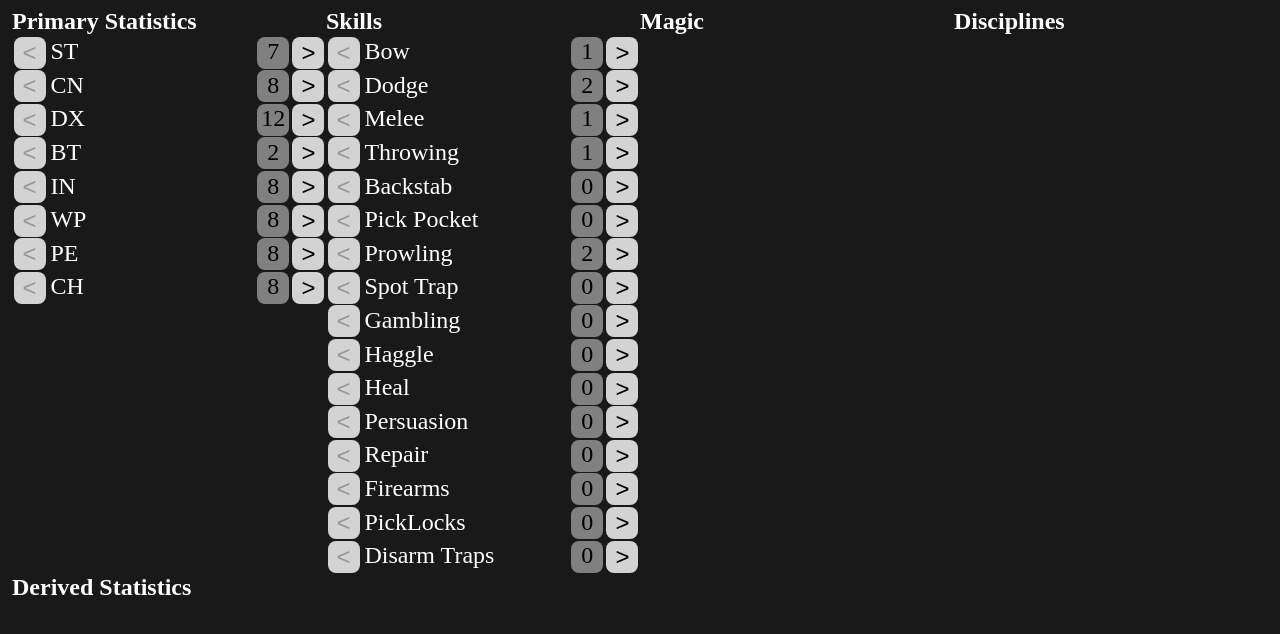
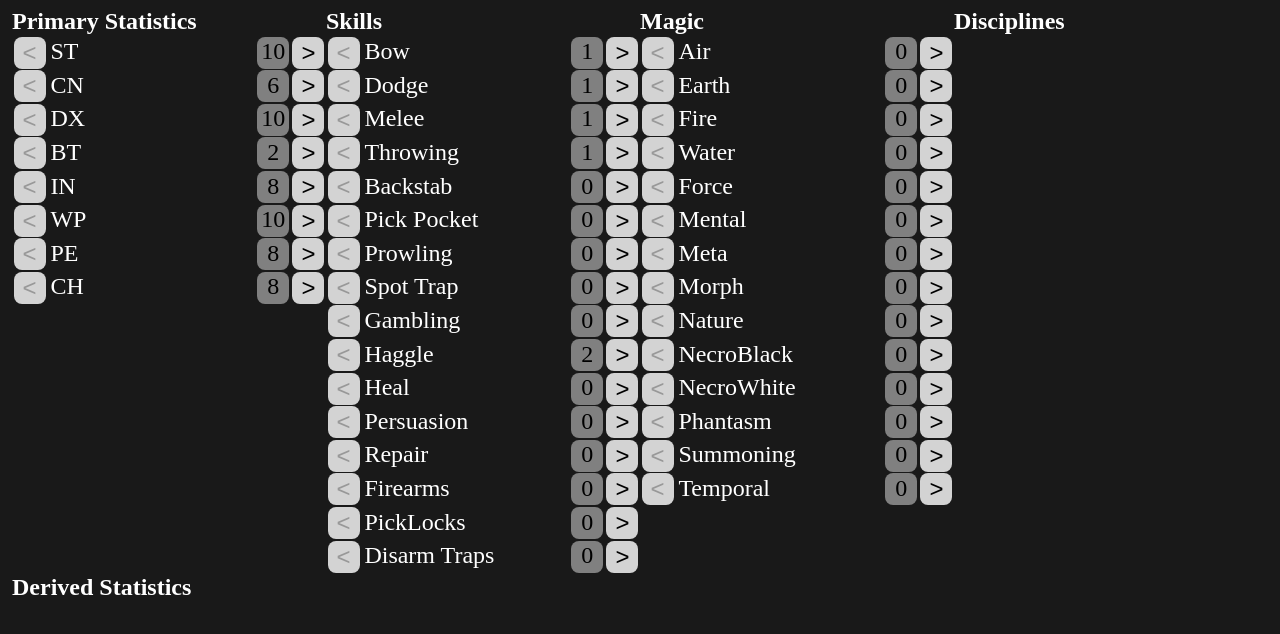
Before and after one commit to limaxophobiac/arcplanner, a React (Vite) app: page / in a window 1280 px wide. Shown: the top 634 px of the page. Built offline with nearby package versions, Linux system fonts and the light colour scheme.

Commit message:
adding magic

```diff
--- a/src/Planner.jsx
+++ b/src/Planner.jsx
@@ -21,6 +21,23 @@ function Planner(){
     function calcSkill(name){
         return (races[character.race][name] || 0) + (backgrounds[character.background].modifiers[name] || 0) + (character[name]*4);
     }
+
+    const magics = [
+        "Air",
+        "Earth",
+        "Fire",
+        "Water",
+        "Force",
+        "Mental",
+        "Meta",
+        "Morph",
+        "Nature",
+        "NecroBlack",
+        "NecroWhite",
+        "Phantasm",
+        "Summoning",
+        "Temporal",
+    ]
 
     return (
         <div id ="planner">
@@ -57,8 +74,10 @@ function Planner(){
                 <Statdisplay name="PickLocks" value={calcSkill("PickLocks")} assigned={character.PickLocks} hasPoints={character.unspent > 0} adder = {(val) => addStat("PickLocks", val)}/>
                 <Statdisplay name="Disarm Traps" value={calcSkill("DisarmTraps")} assigned={character.DisarmTraps} hasPoints={character.unspent > 0} adder = {(val) => addStat("DisarmTraps", val)}/>
             </div>
+
             <div id="Magic">
                 <h2>Magic</h2>
+                {magics.map(elem => <Statdisplay key ={elem} name={elem} value={character[elem]} assigned={character[elem]} hasPoints={character.unspent > 0} adder = {(val) => addStat(elem, val)} max = {Math.min(5, Math.floor(calcPrimary("WP")/3) -1)}/>)}
             </div>
             <div id="Disciplines">
                 <h2>Disciplines</h2>
@@ -69,12 +88,28 @@ function Planner(){
         </div>
     )
 }
+/*
 
+Air: 0,
+        Earth: 0,
+        Fire: 0,
+        Water: 0,
+        Force: 0,
+        Mental: 0,
+        Meta: 0,
+        Morph: 0,
+        Nature: 0,
+        NecroBlack: 0,
+        NecroWhite: 0,
+        Phantasm: 0,
+        Summoning: 0,
+        Temporal: 0,
+*/
 
 function characterFactory(){
     return {
         male: true,
-        race: "halfling",
+        race: "gnome",
         background: 9,
         level: 1,
         unspent: 30,
```
